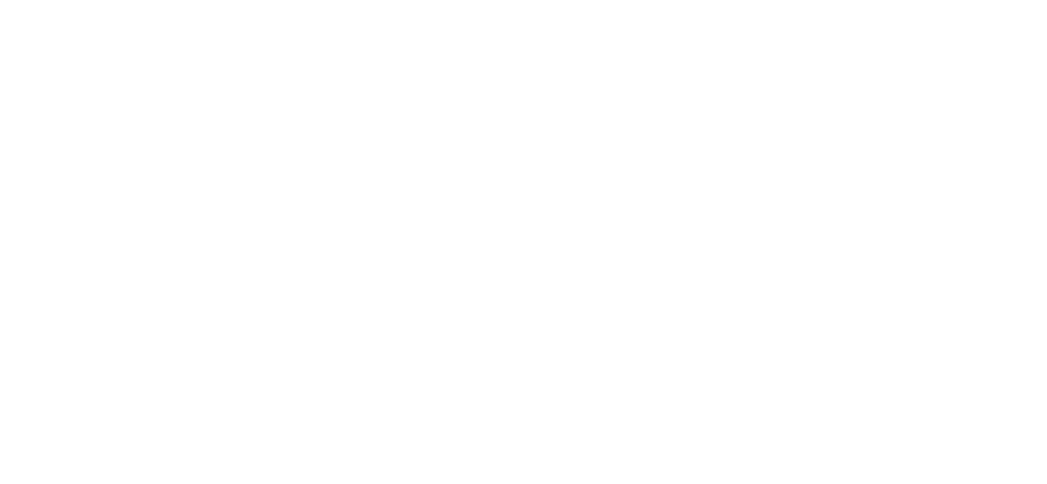
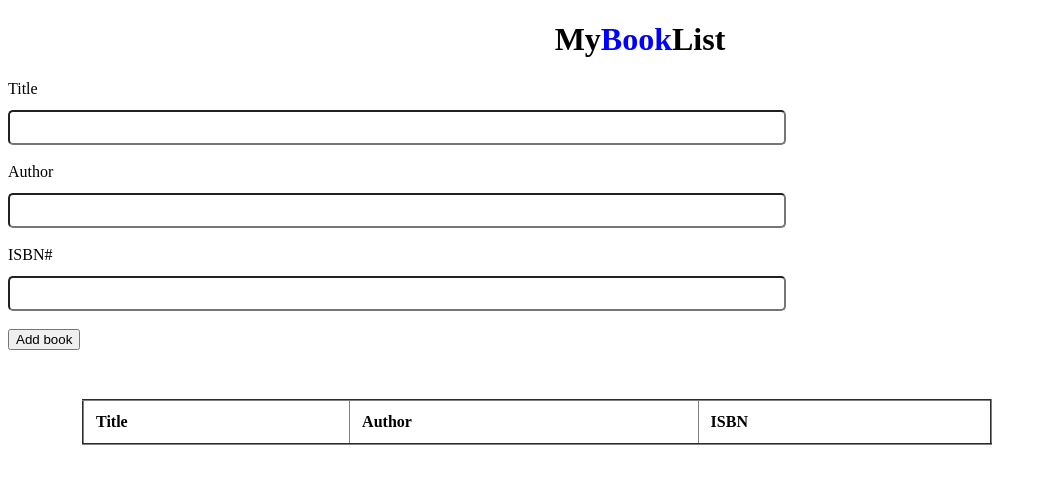
Before and after one commit to acciojob/book-list-gaurav7058, a website: page main.html in a window 1280 px wide. Shown: the whole page, without its empty margins (0-1047 px from the left). Drawn offline with Linux system fonts and the light colour scheme.

Commit message:
created a submission

```diff
--- a/main.html
+++ b/main.html
@@ -10,7 +10,30 @@
 	<!-- the entire body must be written by student -->
     <script type="text/javascript" src="./script.js">
 </script>
+<h1>My<span style="color: blue;">Book</span>List</h1>
+  <form class="form-group">
+    <label for="title">Title</label><br>
+    <input type="text" id="title" class="form-input"><br><br>
+    <label for="author">Author</label><br>
+    <input type="text" id="author" class="form-input"><br><br>
+    <label for="isbn">ISBN#</label><br>
+    <input type="text" id="isbn" class="form-input"><br><br>
+    <button id="submit">Add book</button>
+  </form>
 
+
+  <table class="table table-striped" border="2px">
+    <thead>
+      <tr>
+        <th>Title</th>
+        <th>Author</th>
+        <th>ISBN</th>
+      </tr>
+    </thead>
+    <tbody id="book-list">
+
+    </tbody>
+  </table>
 </body>
 
 </html>
--- a/script.js
+++ b/script.js
@@ -1 +1,38 @@
 //your JS code here. If required.
+let form_group=document.getElementsByClassName("form-input");
+let addBook=document.getElementById("submit")
+
+let title_input=document.getElementById("title")
+let author_input=document.getElementById("author")
+let isbn_input=document.getElementById("isbn")
+
+let book_list=document.getElementById("book-list")
+addBook.addEventListener("click",(e)=>{
+    e.preventDefault();
+
+    let title=title_input.value;
+    let author=author_input.value;
+    let isbn=isbn_input.value;
+
+    function addRows(arr){
+        let tr=book_list.insertRow();
+        for(t of arr){
+            let td=tr.insertCell();
+            td.innerText=t;
+        }
+    }
+    let arr=[title,author,isbn];
+    addRows(arr)
+
+
+
+
+
+
+
+
+
+    // console.log("a",title)
+
+
+})
--- a/styles.css
+++ b/styles.css
@@ -1 +1,31 @@
 /*  your css code here. If applicable */
+h1{
+    text-align: center;
+}
+.form-group{
+
+}
+.form-input{
+    width: 60%;
+    padding: 8px;
+    margin-top: 12px;
+    border-radius: 5px;
+}
+
+.table{
+    border-collapse: collapse;
+    width: 72%;
+    margin-top: 49px;
+    margin-left: 74px;
+}
+
+.table thead tr{
+    text-align: left;
+}
+.table thead tr th{
+    padding: 12px;
+}
+.table td{
+    padding: 12px;
+    background-color: #ddd;
+}
```
